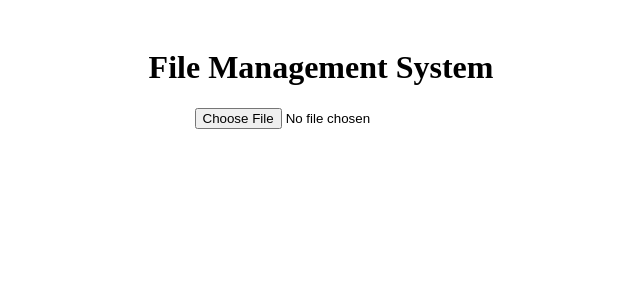
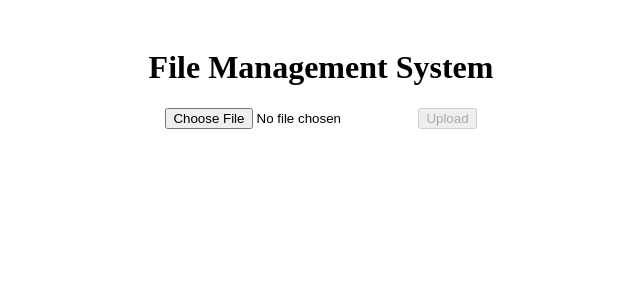
Before and after one commit to KleaSCM/Alchemy, a Next.js app in the folder frontend/: page / in a window 1280 px wide. Shown: the top 300 px of the page, without its empty margins (319-959 px from the left). Built offline with nearby package versions, Linux system fonts and the light colour scheme.

Commit message:
nvm im blind :/

```diff
--- a/frontend/components/FileUpload.tsx
+++ b/frontend/components/FileUpload.tsx
@@ -1,10 +1,21 @@
 
-import React from 'react';
+
+import React, { useState } from 'react';
 import axiosInstance from '../utils/axiosInstance';
 
 const FileUpload: React.FC = () => {
-  const handleFileUpload = async (event: React.ChangeEvent<HTMLInputElement>) => {
+  const [fileName, setFileName] = useState<string>('');
+
+  const handleFileChange = (event: React.ChangeEvent<HTMLInputElement>) => {
     const file = event.target.files?.[0];
+    if (file) {
+      setFileName(file.name);
+    }
+  };
+
+  const handleFileUpload = async () => {
+    const fileInput = document.getElementById('fileInput') as HTMLInputElement;
+    const file = fileInput?.files?.[0];
     if (!file) return;
 
     const formData = new FormData();
@@ -17,6 +28,8 @@ const FileUpload: React.FC = () => {
         },
       });
       console.log('File uploaded successfully', response.data);
+      setFileName(''); // Clear the file name after upload
+      fileInput.value = ''; // Clear the file input after upload
     } catch (error) {
       console.error('Error uploading file', error);
     }
@@ -24,7 +37,16 @@ const FileUpload: React.FC = () => {
 
   return (
     <div>
-      <input type="file" onChange={handleFileUpload} />
+      <input
+        id="fileInput"
+        type="file"
+        onChange={handleFileChange}
+        accept="*/*"
+      />
+      <button onClick={handleFileUpload} disabled={!fileName}>
+        Upload
+      </button>
+      {fileName && <p>Selected file: {fileName}</p>}
     </div>
   );
 };
```
